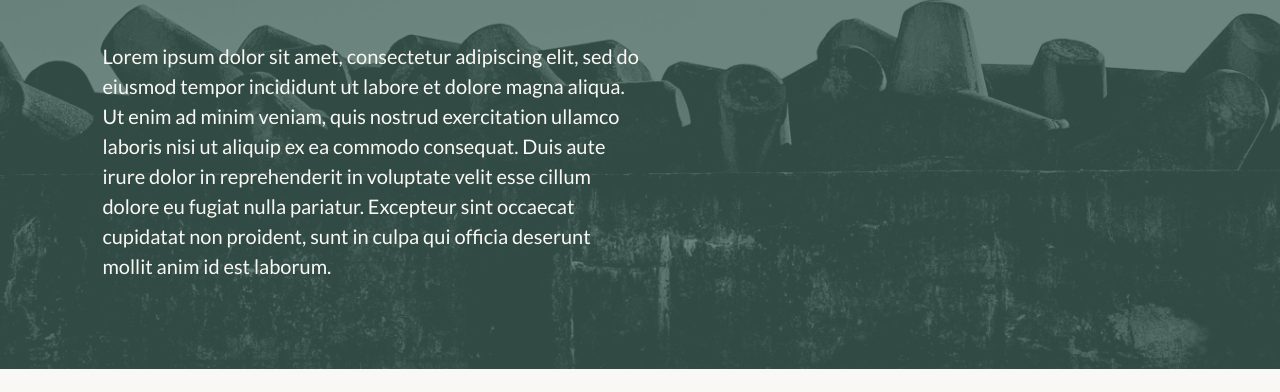
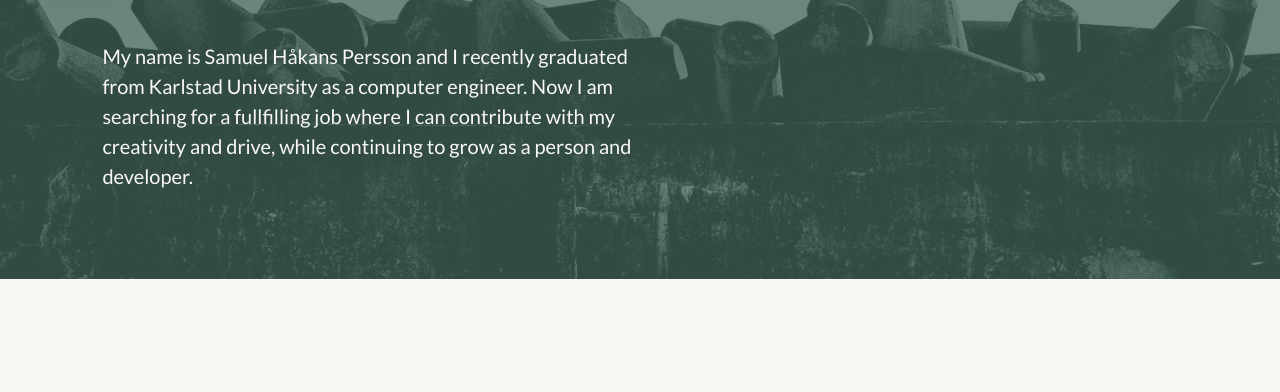
Before and after one commit to samuel03hp/samuel03hp.github.io, an Eleventy site: page src/index.njk in a window 1280 px wide. Shown: the part 310-702 px from the top of the page. Built offline with nearby package versions, Linux system fonts and the light colour scheme; Eleventy itself is replaced by a stand-in of ours; files that its build step writes are made by us from their sources; a web font is replaced by a local one.

Commit message:
Changed text in index

```diff
--- a/src/index.njk
+++ b/src/index.njk
@@ -21,13 +21,10 @@ permalink: "index.html"
                <div class="overlay1">
                   <h1 class="hero">Welcome!</h1>
                   <p id="intro">
-                     Lorem ipsum dolor sit amet, consectetur adipiscing elit,
-                     sed do eiusmod tempor incididunt ut labore et dolore magna aliqua.
-                     Ut enim ad minim veniam, quis nostrud exercitation ullamco laboris
-                     nisi ut aliquip ex ea commodo consequat. Duis aute irure dolor in
-                     reprehenderit in voluptate velit esse cillum dolore eu fugiat nulla
-                     pariatur. Excepteur sint occaecat cupidatat non proident, sunt in
-                     culpa qui officia deserunt mollit anim id est laborum.<br><br>
+                     My name is Samuel Håkans Persson and I recently graduated from Karlstad
+                     University as a computer engineer. Now I am searching for a fullfilling
+                     job where I can contribute with my creativity and drive, while continuing
+                     to grow as a person and developer.<br><br>
                     <!-- Länk till webshopens produktlistningssida -->
                     <!-- <a href="shop.html" class="button shop-now" >Shop now!</a> -->
                   </p>
```
Also changed, not shown: 1 other file.
